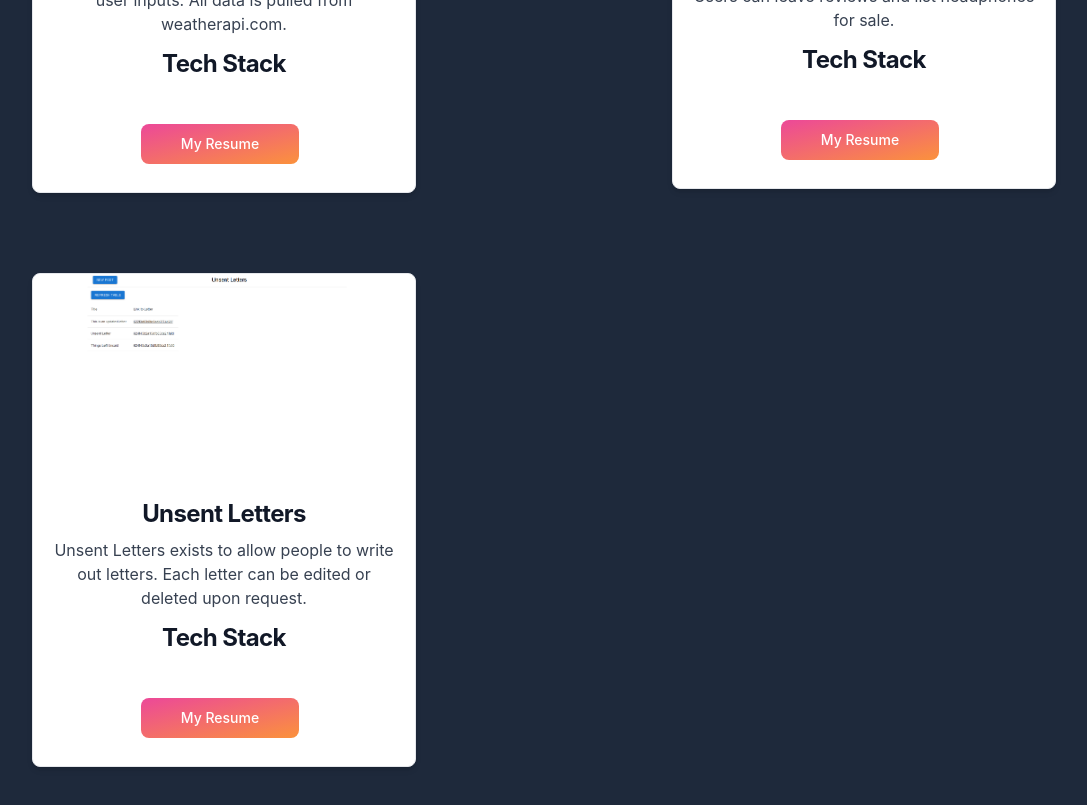
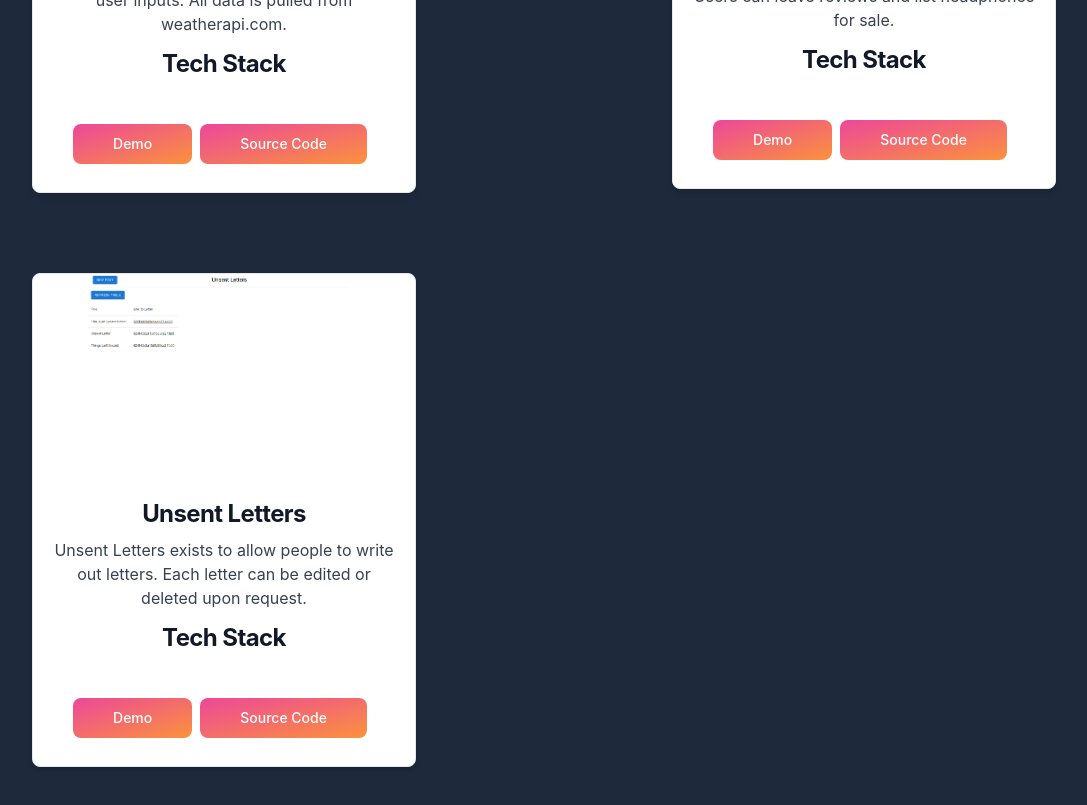
Before and after one commit to SamuelFlet/portfolioNew, a React (Create React App) app: page / in a window 1280 px wide. Shown: the part 980-1785 px from the top of the page, without its empty margins (8-1095 px from the left). Built offline with nearby package versions, Linux system fonts and the light colour scheme.

Commit message:
Buttons now actually link to demo and code

```diff
--- a/src/pages/App.tsx
+++ b/src/pages/App.tsx
@@ -50,12 +50,24 @@
                   <p className="px-2">Vue </p>
                   <p className="px-2">NuxtJS </p>
                 </div>
+                <div className="flex justify-center">
+                  <a href="https://nuxt-axios.vercel.app/">
                     <button
                       type="button"
                       className="text-white bg-gradient-to-br from-pink-500 to-orange-400 hover:bg-gradient-to-bl focus:ring-4 focus:outline-none focus:ring-pink-200 dark:focus:ring-pink-800 font-medium rounded-lg text-sm px-10 py-2.5 text-center mr-2 mb-2"
                     >
-                  My Resume
+                      Demo
                     </button>
+                  </a>
+                  <a href="https://github.com/SamuelFlet/nuxtweatherapp">
+                    <button
+                      type="button"
+                      className="text-white bg-gradient-to-br from-pink-500 to-orange-400 hover:bg-gradient-to-bl focus:ring-4 focus:outline-none focus:ring-pink-200 dark:focus:ring-pink-800 font-medium rounded-lg text-sm px-10 py-2.5 text-center mr-2 mb-2"
+                    >
+                      Source Code
+                    </button>
+                  </a>
+                </div>
               </div>
             </div>
           </div>
@@ -80,12 +92,24 @@
                   <p className="px-2">React </p>
                   <p className="px-2">Django-Rest</p>
                 </div>
+                <div className="flex justify-center">
+                  <a href="https://samsheadphones.vercel.app/">
                     <button
                       type="button"
                       className="text-white bg-gradient-to-br from-pink-500 to-orange-400 hover:bg-gradient-to-bl focus:ring-4 focus:outline-none focus:ring-pink-200 dark:focus:ring-pink-800 font-medium rounded-lg text-sm px-10 py-2.5 text-center mr-2 mb-2"
                     >
-                  My Resume
+                      Demo
                     </button>
+                  </a>
+                  <a href="https://github.com/SamuelFlet/samsheadphones">
+                    <button
+                      type="button"
+                      className="text-white bg-gradient-to-br from-pink-500 to-orange-400 hover:bg-gradient-to-bl focus:ring-4 focus:outline-none focus:ring-pink-200 dark:focus:ring-pink-800 font-medium rounded-lg text-sm px-10 py-2.5 text-center mr-2 mb-2"
+                    >
+                      Source Code
+                    </button>
+                  </a>
+                </div>
               </div>
             </div>
           </div>
@@ -109,12 +133,24 @@
                   <p className="px-2">React </p>
                   <p className="px-2">GraphQL</p>
                 </div>
+                <div className="flex justify-center">
+                  <a href="https://unsent-letters.vercel.app/">
                     <button
                       type="button"
                       className="text-white bg-gradient-to-br from-pink-500 to-orange-400 hover:bg-gradient-to-bl focus:ring-4 focus:outline-none focus:ring-pink-200 dark:focus:ring-pink-800 font-medium rounded-lg text-sm px-10 py-2.5 text-center mr-2 mb-2"
                     >
-                  My Resume
+                      Demo
                     </button>
+                  </a>
+                  <a href="https://github.com/SamuelFlet/unsentLetters">
+                    <button
+                      type="button"
+                      className="text-white bg-gradient-to-br from-pink-500 to-orange-400 hover:bg-gradient-to-bl focus:ring-4 focus:outline-none focus:ring-pink-200 dark:focus:ring-pink-800 font-medium rounded-lg text-sm px-10 py-2.5 text-center mr-2 mb-2"
+                    >
+                      Source Code
+                    </button>
+                  </a>
+                </div>
               </div>
             </div>
           </div>
```
Lines whose indentation alone changed are shown as unchanged.
